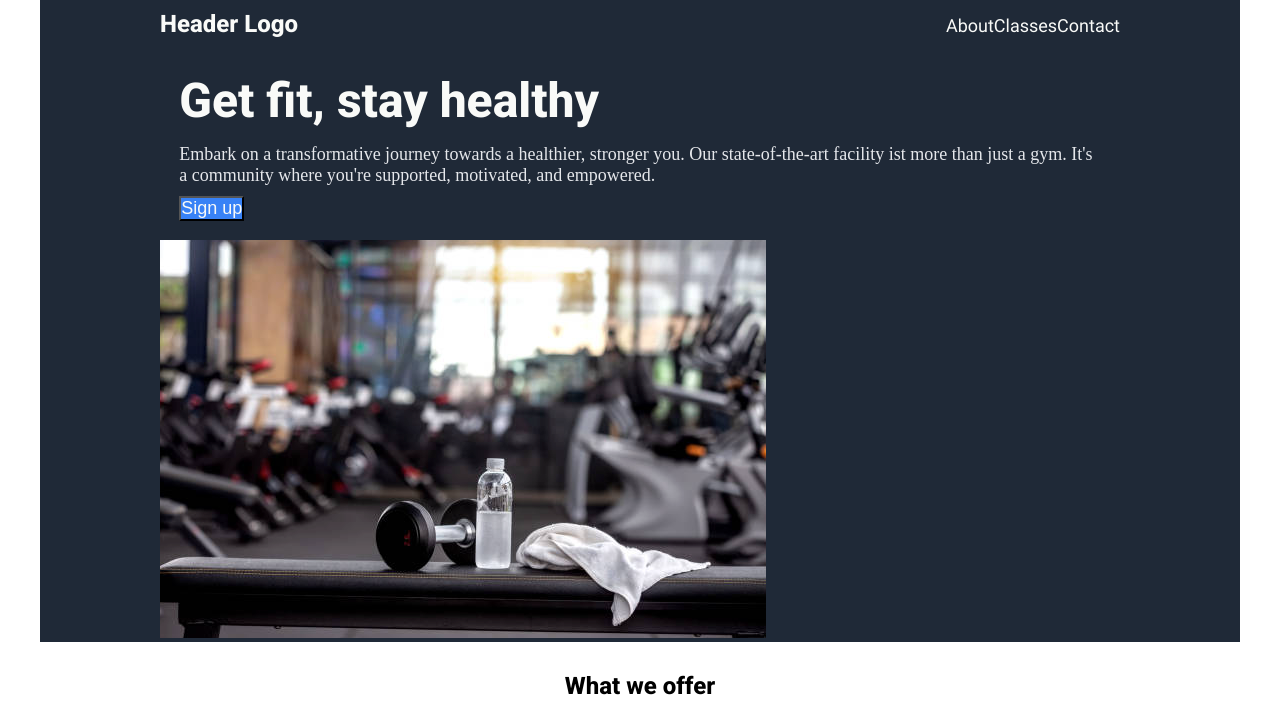
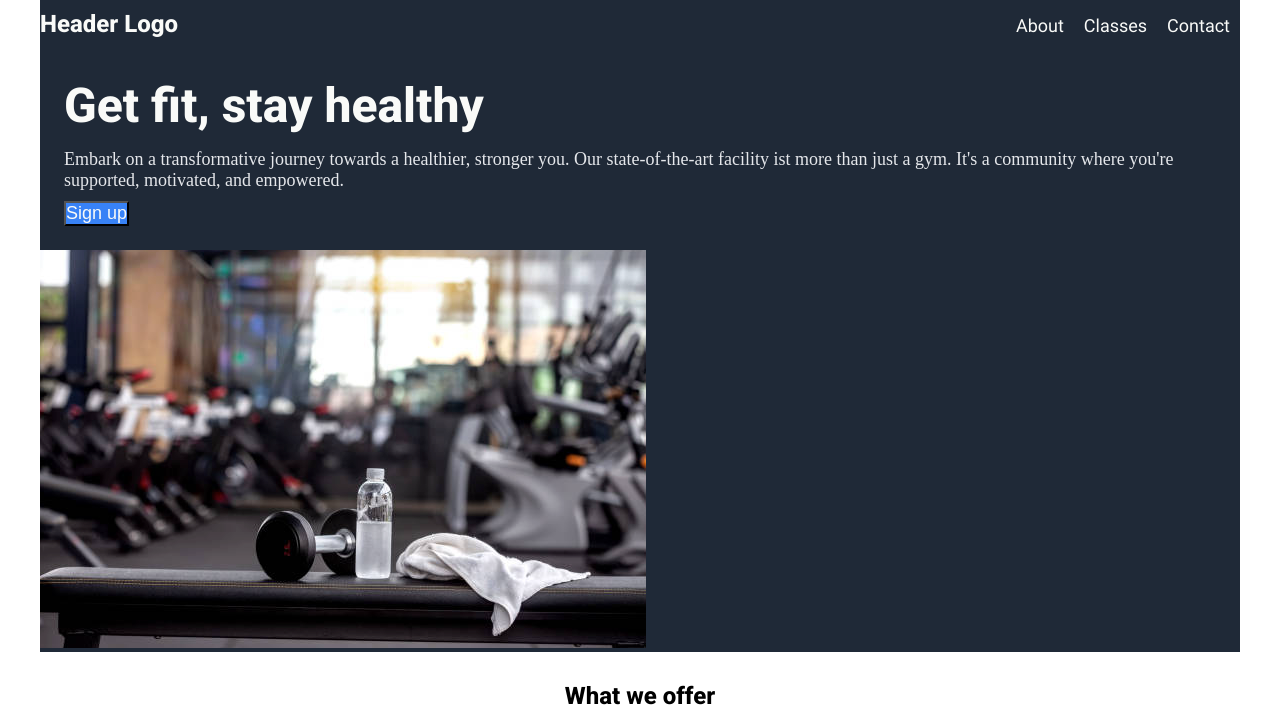
Before and after one commit to eugene-IT-creator/fitness, a plain HTML site: page index.html in a window 1280 px wide. Shown: the top 727 px of the page. Drawn offline with Linux system fonts and the light colour scheme.

Commit message:
added space between navigation elements

```diff
--- a/styles/styles.css
+++ b/styles/styles.css
@@ -39,7 +39,6 @@
 
 header {
     background-color: var(--blue);
-    padding: 0% 10%;
 }
 
 .header-content-navigation {
@@ -64,6 +63,7 @@ header {
 
 header .header-menu li {
     list-style-type: none;
+    margin: 0px 10px;
 }
 
 header .header-menu li>a {
```
